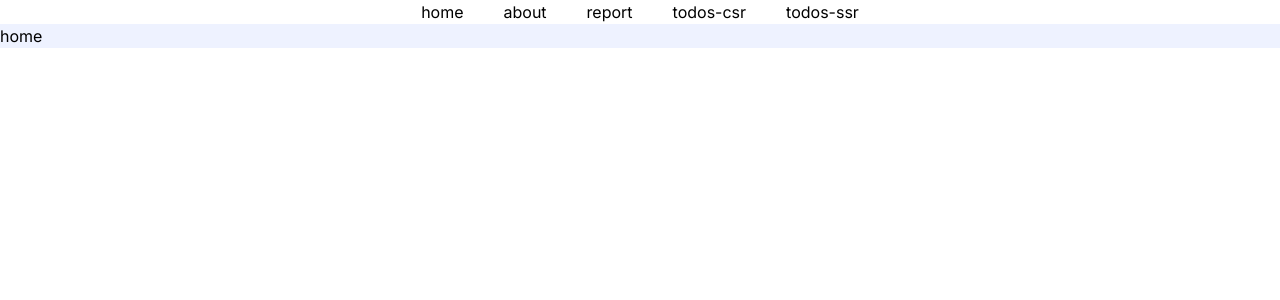
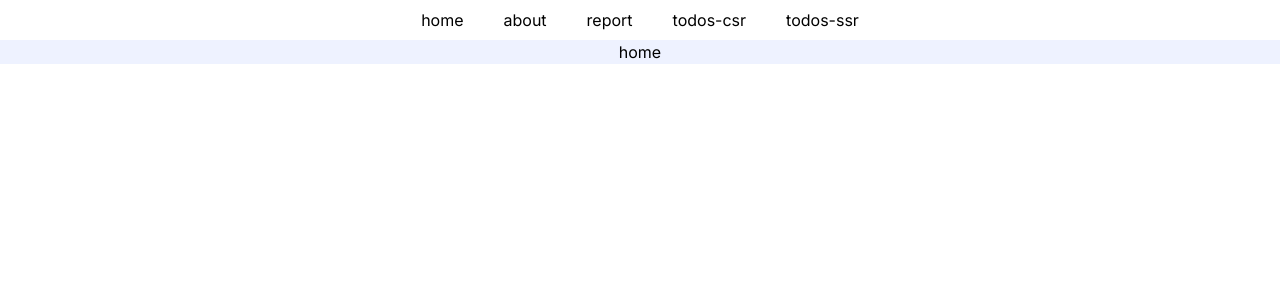
Before and after one commit to aotoyae/next-todo-list-app, a Next.js app: page / in a window 1280 px wide. Shown: the top 300 px of the page. Built offline with nearby package versions, Linux system fonts and the light colour scheme.

Commit message:
Design: nav, children css

```diff
--- a/src/app/layout.tsx
+++ b/src/app/layout.tsx
@@ -18,7 +18,7 @@ export default function RootLayout({
   return (
     <html lang="en">
       <body className={inter.className}>
-        <nav>
+        <nav className="p-2">
           <ul className="flex justify-center gap-10">
             <li>
               <Link href="/">home</Link>
@@ -37,7 +37,9 @@ export default function RootLayout({
             </li>
           </ul>
         </nav>
-        <div className="bg-indigo-50">{children}</div>
+        <div className="flex justify-center text-center bg-indigo-50">
+          {children}
+        </div>
       </body>
     </html>
   );
```
